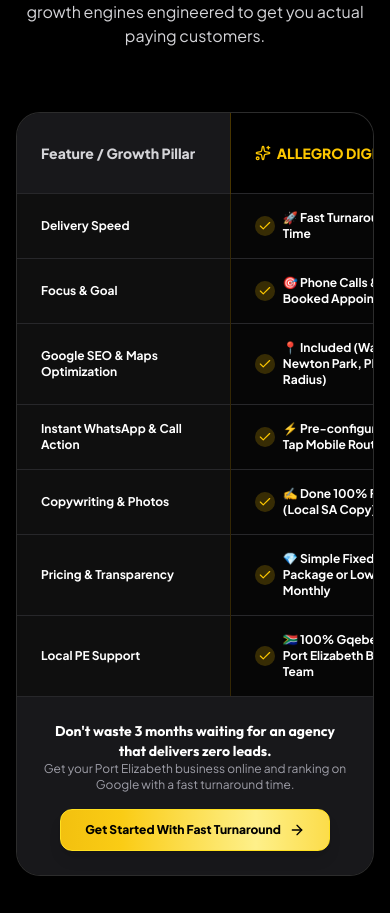
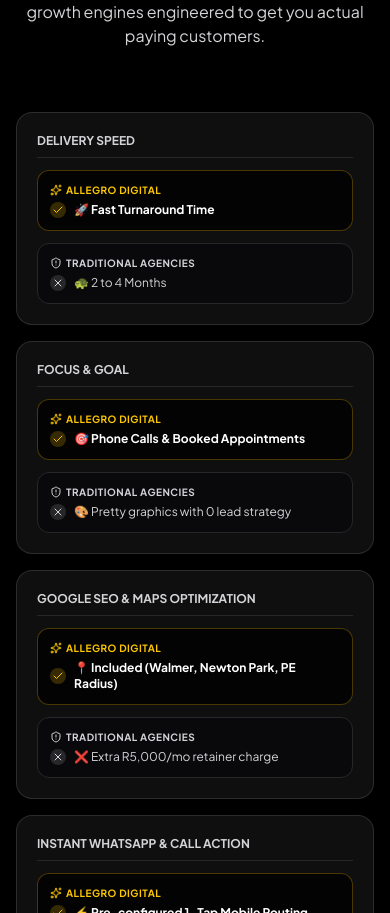
Before and after one commit to Fastasy/allegro, a Next.js app: page / in a window 390 px wide. Shown: the part 7488-8401 px from the top of the page. Built offline with nearby package versions, Linux system fonts and the light colour scheme; no server answers.

Commit message:
Make comparison table mobile responsive with stacked feature cards

```diff
--- a/src/components/ComparisonTable.tsx
+++ b/src/components/ComparisonTable.tsx
@@ -68,10 +68,43 @@
           </p>
         </div>
 
-        {/* Comparison Table / Cards */}
+        {/* Mobile View: Cards */}
+        <div className="block sm:hidden space-y-4 mb-8">
+          {comparisonItems.map((item, idx) => (
+            <div key={idx} className="glass-panel p-5 rounded-2xl border border-zinc-800 space-y-3">
+              <div className="text-xs font-bold uppercase text-zinc-300 border-b border-zinc-800 pb-2">
+                {item.feature}
+              </div>
+              <div className="bg-black/80 p-3 rounded-xl border border-yellow-500/30">
+                <div className="text-[10px] font-bold text-yellow-400 uppercase tracking-wider mb-1 flex items-center gap-1">
+                  <Sparkles className="w-3 h-3 text-yellow-400" /> Allegro Digital
+                </div>
+                <div className="flex items-center gap-2">
+                  <div className="w-4 h-4 rounded-full bg-yellow-400/20 text-yellow-400 flex items-center justify-center flex-shrink-0">
+                    <Check className="w-3 h-3" />
+                  </div>
+                  <span className="text-xs font-bold text-white">{item.allegro}</span>
+                </div>
+              </div>
+              <div className="bg-zinc-950 p-3 rounded-xl border border-zinc-800">
+                <div className="text-[10px] font-bold text-zinc-300 uppercase tracking-wider mb-1 flex items-center gap-1">
+                  <ShieldAlert className="w-3 h-3 text-zinc-300" /> Traditional Agencies
+                </div>
+                <div className="flex items-center gap-2">
+                  <div className="w-4 h-4 rounded-full bg-zinc-800 text-zinc-300 flex items-center justify-center flex-shrink-0">
+                    <X className="w-3 h-3" />
+                  </div>
+                  <span className="text-xs text-zinc-300">{item.traditional}</span>
+                </div>
+              </div>
+            </div>
+          ))}
+        </div>
+
+        {/* Comparison Table (Desktop/Tablet) */}
         <div className="glass-panel rounded-3xl border border-zinc-800 overflow-hidden shadow-2xl">
-          <div className="overflow-x-auto">
-            <table className="w-full text-left border-collapse min-w-[640px]">
+          <div className="hidden sm:block overflow-x-auto">
+            <table className="w-full text-left border-collapse">
               <thead>
                 <tr className="border-b border-zinc-800 bg-zinc-900">
                   <th className="py-5 px-6 text-sm font-extrabold text-zinc-300 w-1/3">
```
